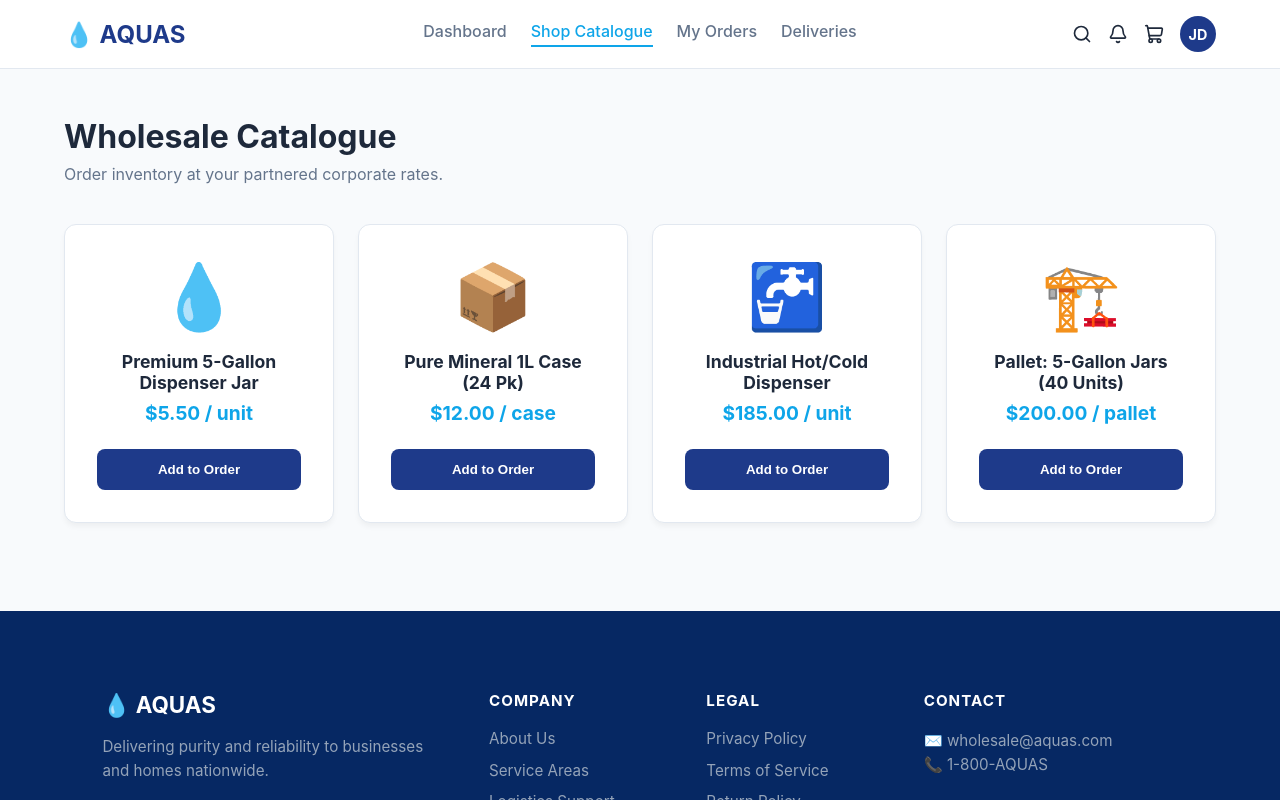
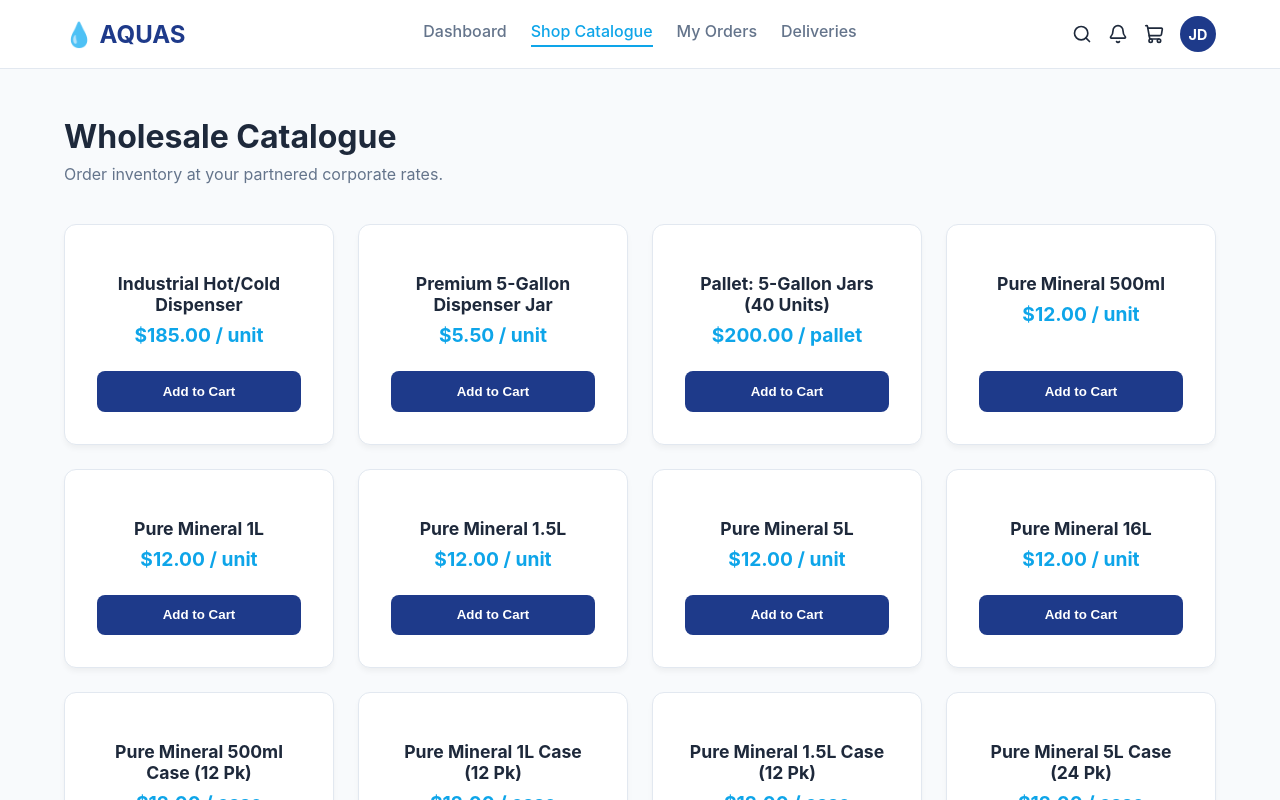
Before and after one commit to sebastian-vishwa/aquas--distribute-app, a React app in the folder frontend/: page /portal/products in a window 1280 px wide. Shown: the top 800 px of the page. Built offline with nearby package versions, Linux system fonts and the light colour scheme; the HTML template or start-up script is replaced by a standard one.

Commit message:
regular Shop Catalogue

```diff
--- a/frontend/src/pages/reg_customer/products_reg_cus.jsx
+++ b/frontend/src/pages/reg_customer/products_reg_cus.jsx
@@ -2,10 +2,19 @@ import React from 'react';
 
 export default function ProductsRegCus() {
   const products = [
-    { name: 'Premium 5-Gallon Dispenser Jar', price: '$5.50 / unit', img: '💧' },
-    { name: 'Pure Mineral 1L Case (24 Pk)', price: '$12.00 / case', img: '📦' },
-    { name: 'Industrial Hot/Cold Dispenser', price: '$185.00 / unit', img: '🚰' },
-    { name: 'Pallet: 5-Gallon Jars (40 Units)', price: '$200.00 / pallet', img: '🏗️' },
+    { name: 'Industrial Hot/Cold Dispenser', price: '$185.00 / unit', img: '' },
+    { name: 'Premium 5-Gallon Dispenser Jar', price: '$5.50 / unit', img: '' },
+    { name: 'Pallet: 5-Gallon Jars (40 Units)', price: '$200.00 / pallet', img: '' },
+    { name: 'Pure Mineral 500ml', price: '$12.00 / unit', img: '' },
+    { name: 'Pure Mineral 1L', price: '$12.00 / unit', img: '' },
+    { name: 'Pure Mineral 1.5L', price: '$12.00 / unit', img: '' },
+    { name: 'Pure Mineral 5L', price: '$12.00 / unit', img: '' },
+    { name: 'Pure Mineral 16L', price: '$12.00 / unit', img: '' },
+    { name: 'Pure Mineral 500ml Case (12 Pk)', price: '$12.00 / case', img: '' },
+    { name: 'Pure Mineral 1L Case (12 Pk)', price: '$12.00 / case', img: '' },
+    { name: 'Pure Mineral 1.5L Case (12 Pk)', price: '$12.00 / case', img: '' },
+    { name: 'Pure Mineral 5L Case (24 Pk)', price: '$12.00 / case', img: '' },
+    { name: 'Pure Mineral 16L Case (3 Pk)', price: '$12.00 / case', img: '' },
   ];
 
   return (
@@ -24,7 +33,7 @@ export default function ProductsRegCus() {
             <h3 style={{ fontSize: '1.1rem', color: '#1E293B', marginBottom: '0.5rem' }}>{p.name}</h3>
             <p style={{ color: '#0EA5E9', fontWeight: 'bold', fontSize: '1.2rem', marginBottom: '1.5rem' }}>{p.price}</p>
             <button style={{ marginTop: 'auto', background: '#1E3A8A', color: 'white', border: 'none', padding: '0.8rem', borderRadius: '8px', cursor: 'pointer', fontWeight: '600' }}>
-              Add to Order
+              Add to Cart
             </button>
           </div>
         ))}
```
